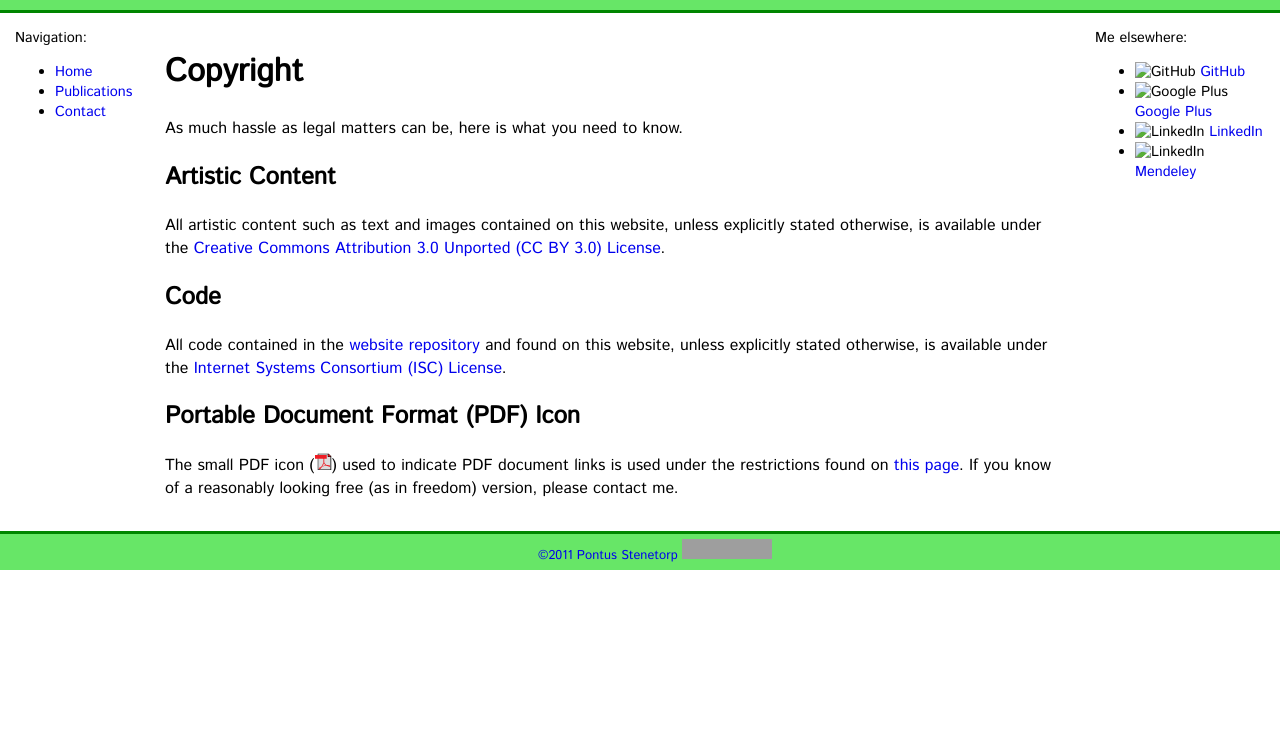
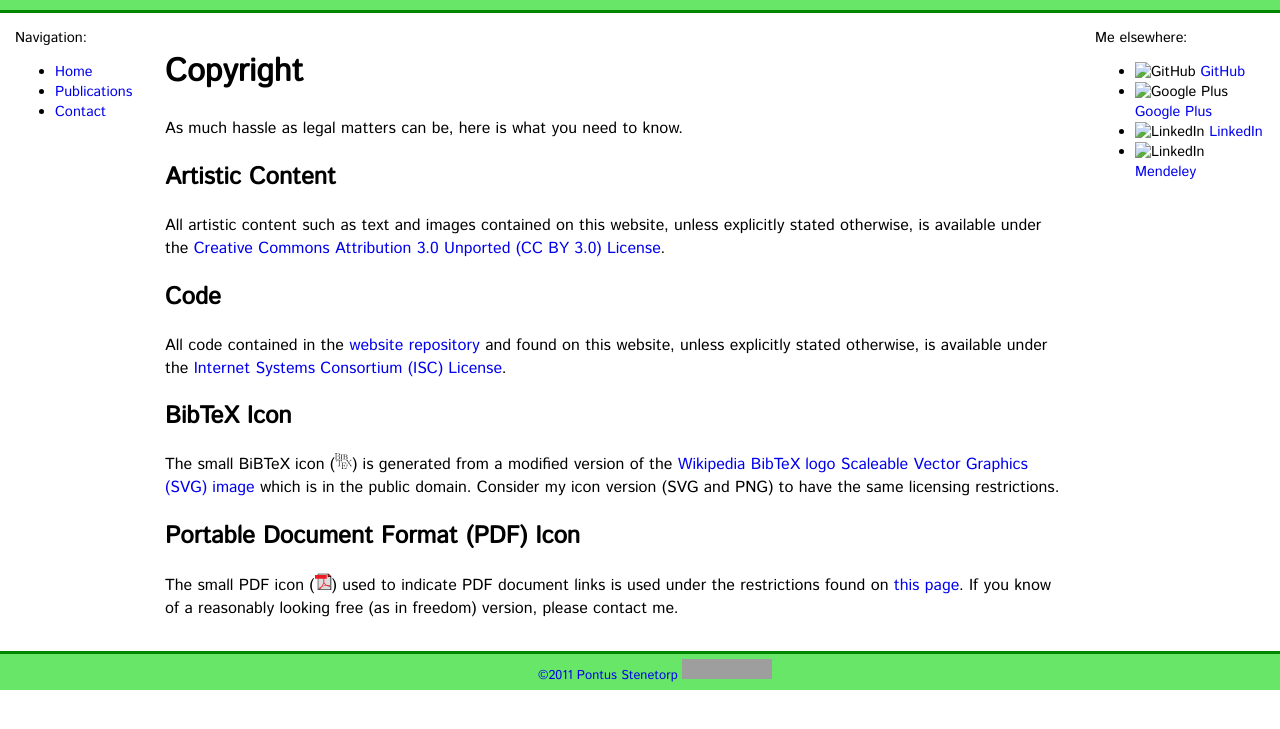
Before and after one commit to gbouchar/ninjin.github.io, a Jekyll site: the page built from copyright.md, in a window 1280 px wide. Shown: the top 729 px of the page. Built offline with Jekyll 4.4.1, drawn with Linux system fonts in a browser that asks for light colours; some web fonts are replaced; Markdown is read by kramdown in place of the engine named in the settings; grey boxes are pictures that could not be loaded.

Commit message:
BibTeX now included for all publications.

```diff
--- a/_config.yml
+++ b/_config.yml
@@ -7,4 +7,4 @@ pygments:   true
 safe:       true
 server:     true
 
-exclude: CNAME, LICENSE, README.md
+exclude: CNAME, LICENSE, README.md, bibtex_icon.svg
--- a/copyright.md
+++ b/copyright.md
@@ -22,9 +22,17 @@ and found on this website, unless explicitly stated otherwise, is available
 under the <a href="http://www.opensource.org/licenses/ISC">Internet Systems
 Consortium (ISC) License</a>.
 
+## BibTeX Icon ##
+
+The small BiBTeX icon (![BibTeX_Icon](/bibtex_icon_small.png)) is generated
+from a modified version of the [Wikipedia BibTeX logo Scaleable Vector
+Graphics (SVG) image](http://commons.wikimedia.org/wiki/File:BibTeX_logo.svg)
+which is in the public domain. Consider my icon version (SVG and PNG) to have
+the same licensing restrictions.
+
 ## Portable Document Format (PDF) Icon ##
 
-The small PDF icon (![pdf_icon](/pdficon_small.gif)) used to indicate PDF
+The small PDF icon (![PDF Icon](/pdficon_small.gif)) used to indicate PDF
 document links is used under the restrictions found on
 [this page](http://www.adobe.com/misc/linking.html). If you know of a
 reasonably looking free (as in freedom) version, please contact me.
```
Also changed, not shown: li2009evaluating.bib.txt (added, +11 -0 lines), publications.md (+11 -2 lines), stenetorp2010evaluating.bib.txt (added, +13 -0 lines), bibtex_icon.svg (added), bibtex_icon_small.png (added).
